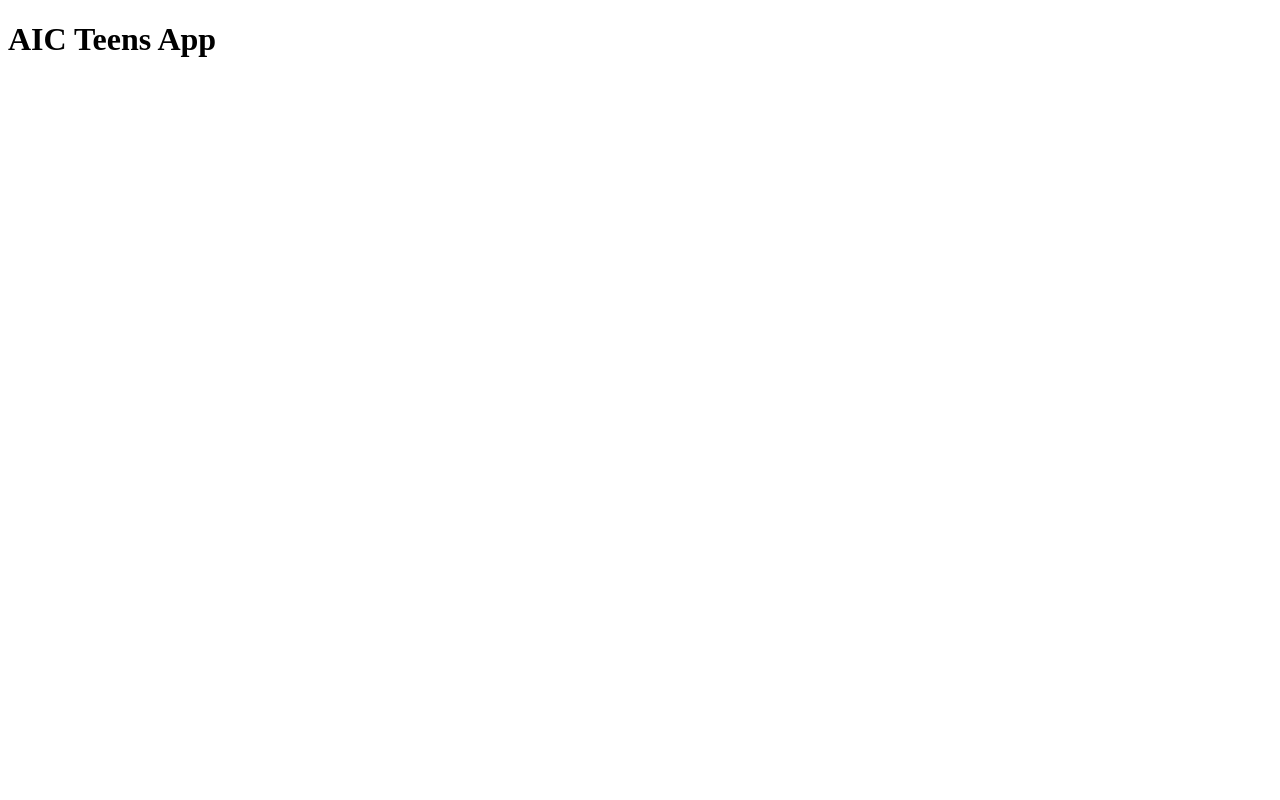
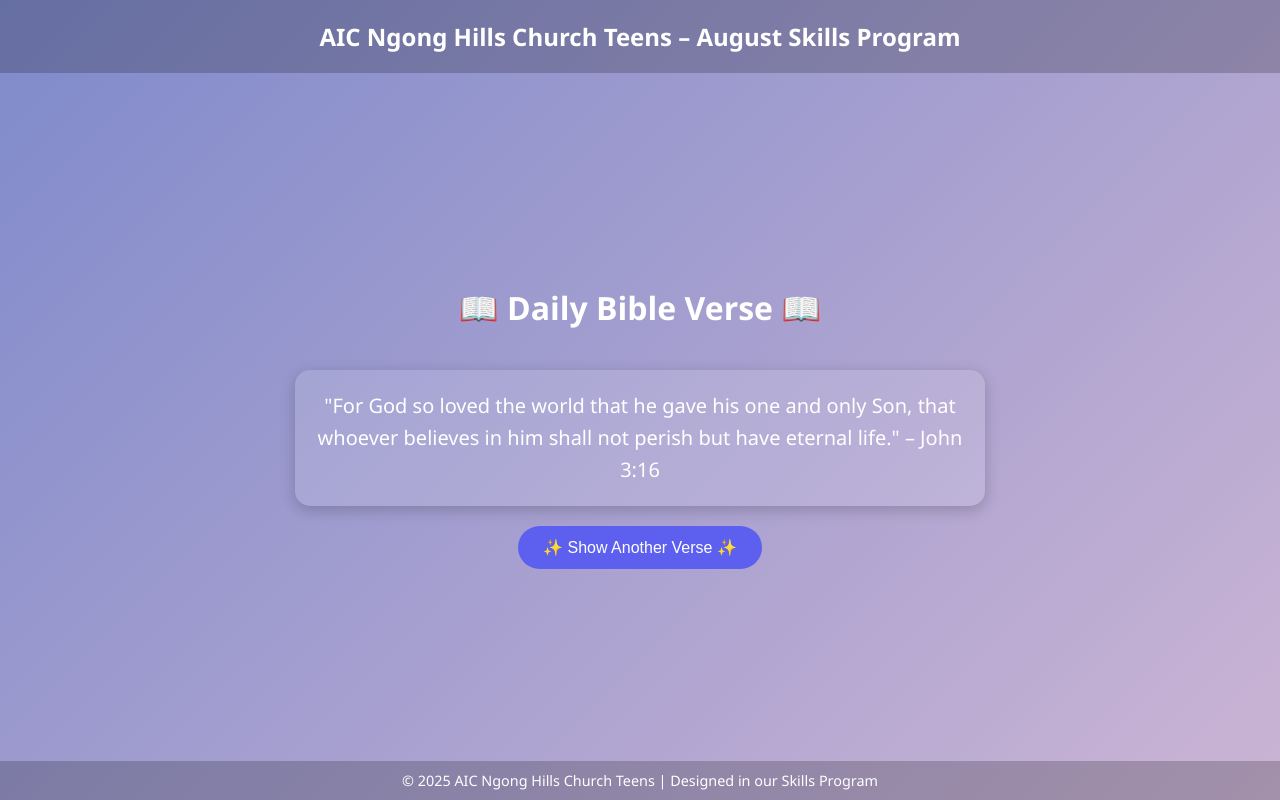
Before and after one commit to alvinkenyagah/AIC-TEENS-APP, a plain HTML site: page index.html in a window 1280 px wide. Drawn offline with Linux system fonts and the light colour scheme.

Commit message:
Initial app

```diff
--- a/index.html
+++ b/index.html
@@ -1,11 +1,113 @@
 <!DOCTYPE html>
 <html lang="en">
 <head>
-    <meta charset="UTF-8">
-    <meta name="viewport" content="width=device-width, initial-scale=1.0">
-    <title>Document</title>
+  <meta charset="UTF-8" />
+  <meta name="viewport" content="width=device-width, initial-scale=1.0"/>
+  <title>AIC Ngong Hills Teens Bible Verse Generator</title>
+  <style>
+    body {
+      font-family: 'Segoe UI', sans-serif;
+      background: linear-gradient(135deg, #7f8acb, #cbb4d4);
+      margin: 0;
+      padding: 0;
+      color: #fff;
+      text-align: center;
+      min-height: 100vh;
+      display: flex;
+      flex-direction: column;
+      justify-content: space-between;
+    }
+
+    header {
+      background: rgba(0, 0, 0, 0.2);
+      padding: 20px;
+      font-size: 1.5rem;
+      font-weight: bold;
+    }
+
+    main {
+      flex: 1;
+      display: flex;
+      flex-direction: column;
+      justify-content: center;
+      align-items: center;
+      padding: 20px;
+    }
+
+    .verse-box {
+      background: rgba(255, 255, 255, 0.12);
+      padding: 20px;
+      border-radius: 15px;
+      max-width: 650px;
+      margin: 20px auto;
+      font-size: 1.25rem;
+      line-height: 1.6;
+      box-shadow: 0 4px 15px rgba(0, 0, 0, 0.2);
+    }
+
+    button {
+      background-color: #5d5fef;
+      color: #fff;
+      border: none;
+      padding: 12px 25px;
+      border-radius: 25px;
+      font-size: 1rem;
+      cursor: pointer;
+      transition: background-color 0.3s ease;
+    }
+
+    button:hover {
+      background-color: #4b4dd6;
+    }
+
+    footer {
+      background: rgba(0, 0, 0, 0.2);
+      padding: 10px;
+      font-size: 0.9rem;
+    }
+  </style>
 </head>
 <body>
-    <h1>AIC Teens App</h1>
+  <header>
+    AIC Ngong Hills Church Teens – August Skills Program
+  </header>
+
+  <main>
+    <h1>📖 Daily Bible Verse 📖</h1>
+    <div class="verse-box" id="verse-box">
+      "For God so loved the world that he gave his one and only Son,
+      that whoever believes in him shall not perish but have eternal life." – John 3:16
+    </div>
+    <button onclick="newVerse()">✨ Show Another Verse ✨</button>
+  </main>
+
+  <footer>
+    &copy; 2025 AIC Ngong Hills Church Teens | Designed in our Skills Program
+  </footer>
+
+  <script>
+    const verses = [
+      `"For God so loved the world that he gave his one and only Son, that whoever believes in him shall not perish but have eternal life." – John 3:16`,
+      `"I can do all things through Christ who strengthens me." – Philippians 4:13`,
+      `"The Lord is my shepherd; I shall not want." – Psalm 23:1`,
+      `"Trust in the Lord with all your heart and lean not on your own understanding." – Proverbs 3:5`,
+      `"Do not be anxious about anything, but in every situation, by prayer and petition, with thanksgiving, present your requests to God." – Philippians 4:6`,
+      `"Your word is a lamp to my feet and a light to my path." – Psalm 119:105`,
+      `"Be strong and courageous. Do not be afraid; do not be discouraged, for the Lord your God will be with you wherever you go." – Joshua 1:9`,
+      `"Love is patient, love is kind. It does not envy, it does not boast, it is not proud." – 1 Corinthians 13:4`,
+      `"But those who hope in the Lord will renew their strength. They will soar on wings like eagles; they will run and not grow weary, they will walk and not be faint." – Isaiah 40:31`,
+      `"Let your light shine before others, that they may see your good deeds and glorify your Father in heaven." – Matthew 5:16`,
+      `"Cast all your anxiety on him because he cares for you." – 1 Peter 5:7`,
+      `"The Lord is close to the brokenhearted and saves those who are crushed in spirit." – Psalm 34:18`,
+      `"And we know that in all things God works for the good of those who love him, who have been called according to his purpose." – Romans 8:28`,
+      `"Blessed are the peacemakers, for they will be called children of God." – Matthew 5:9`,
+      `"If God is for us, who can be against us?" – Romans 8:31`
+    ];
+
+    function newVerse() {
+      const randomIndex = Math.floor(Math.random() * verses.length);
+      document.getElementById('verse-box').textContent = verses[randomIndex];
+    }
+  </script>
 </body>
 </html>
```
